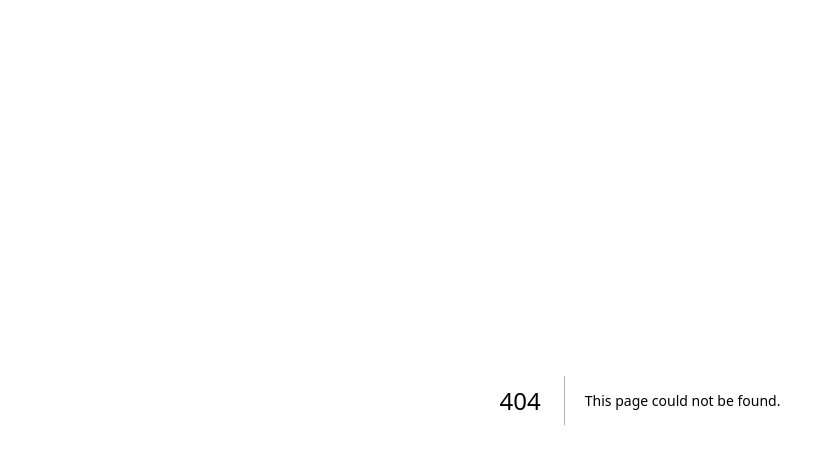
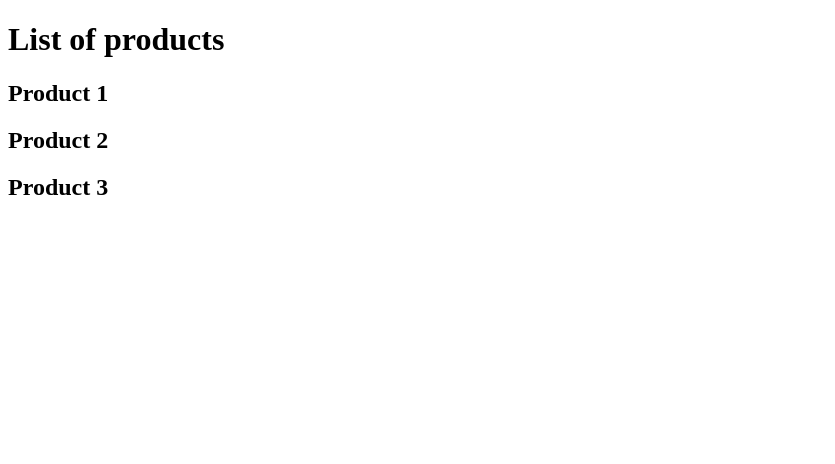
Before and after one commit to julyperfect07/Next-tutorial, a Next.js app: page /products in a window 1280 px wide. Before the commit this address had no page. Shown: the top 464 px of the page, without its empty margins (0-835 px from the left). Built offline with nearby package versions, Linux system fonts and the light colour scheme.

Commit message:
Dynamic routes

```diff
--- /dev/null
+++ b/src/app/products/page.tsx
@@ -0,0 +1,12 @@
+import React from "react";
+
+export default function ProductsPage() {
+  return (
+    <>
+      <h1>List of products</h1>
+      <h2>Product 1</h2>
+      <h2>Product 2</h2>
+      <h2>Product 3</h2>
+    </>
+  );
+}
```
Also changed, not shown: src/app/products/[productId]/page.tsx (added, +11 -0 lines).
